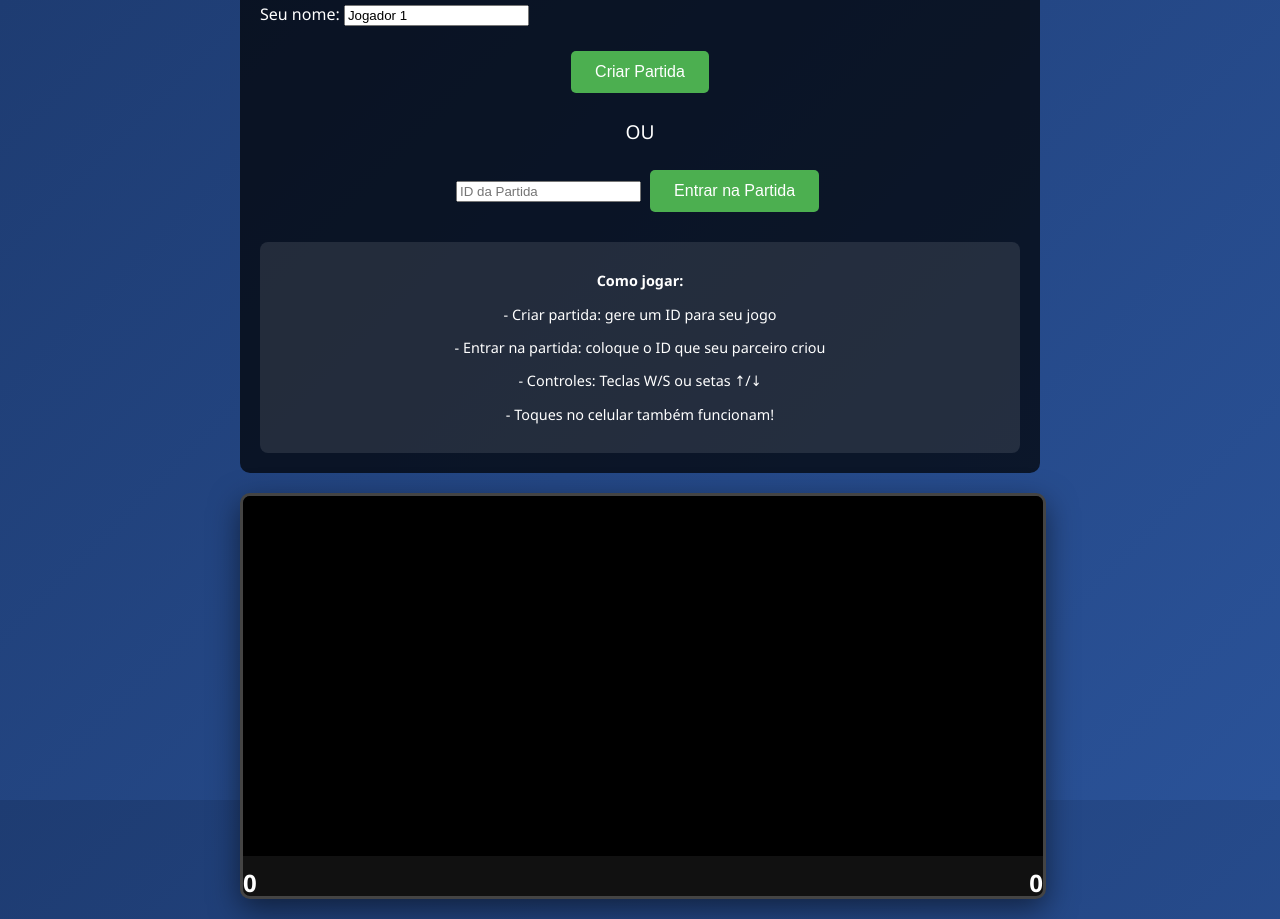
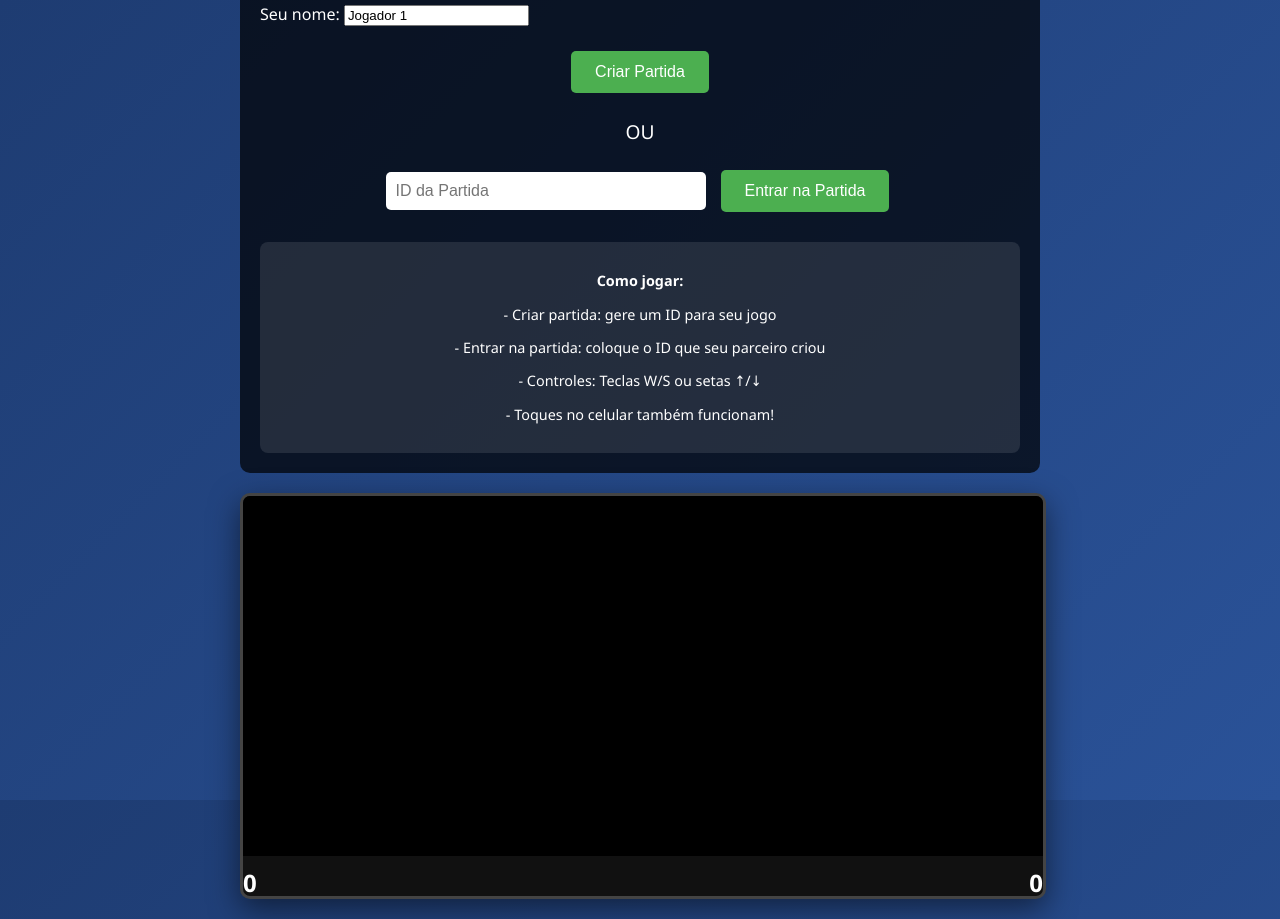
Before and after one commit to Fabio-Renner/Ping-Pong, a plain HTML site: page index.html in a window 1280 px wide. Drawn offline with nearby package versions, Linux system fonts and the light colour scheme; no server answers.

Commit message:
Update index.html

```diff
--- a/index.html
+++ b/index.html
@@ -92,6 +92,11 @@
             font-size: 0.9rem;
         }
 
+        #gameIdInput {
+            flex: 1;
+            max-width: 300px;
+        }
+
         .waiting {
             position: absolute;
             top: 50%;
@@ -144,8 +149,15 @@
             </div>
             <button id="createGameBtn">Criar Partida</button>
             <div style="margin: 15px 0; font-size: 1.2rem;">OU</div>
-            <div>
-                <input type="text" id="gameIdInput" placeholder="ID da Partida">
+            <div style="display: flex; gap: 10px; align-items: center; justify-content: center;">
+                <input type="text"
+                       id="gameIdInput"
+                       placeholder="ID da Partida"
+                       style="padding: 10px;
+                              border-radius: 5px;
+                              border: none;
+                              font-size: 1rem;
+                              min-width: 200px;">
                 <button id="joinGameBtn">Entrar na Partida</button>
             </div>
             <div class="instructions">
```
